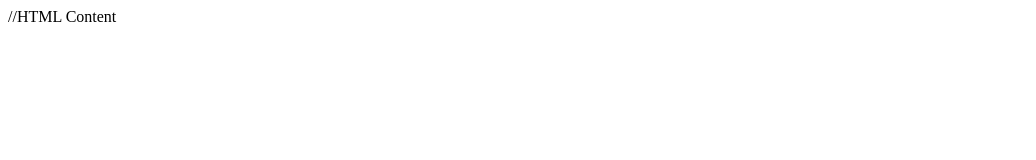
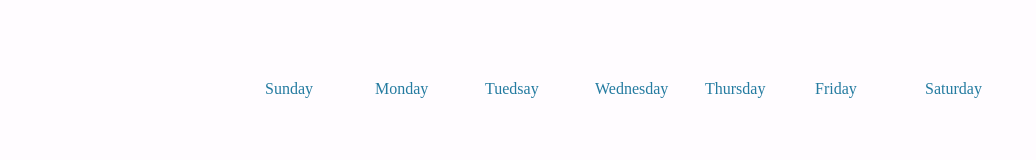
Before and after one commit to SharvariMore/Calendar-app, a plain HTML site: page index.html in a window 1280 px wide. Shown: the whole page, without its empty margins (0-1036 px from the left). Drawn offline with Linux system fonts and the light colour scheme.

Commit message:
Added weekdays

```diff
--- a/index.html
+++ b/index.html
@@ -1 +1,29 @@
-//HTML Content
+<!DOCTYPE html>
+<html>
+    <head>
+        <title>Calendar App</title>
+        <meta charset="UTF-8">
+        <meta name="viewport" content="width=device-width, initial-scale=1.0">
+        <link rel="stylesheet" href="style.css">
+    </head>
+    <body>
+        <div id="container">
+            <div id="header"></div>
+            <div id="weekdays">
+                <div>Sunday</div>
+                <div>Monday</div>
+                <div>Tuedsay</div>
+                <div>Wednesday</div>
+                <div>Thursday</div>
+                <div>Friday</div>
+                <div>Saturday</div>
+            </div>
+
+                <div id="calendar"></div>
+
+        </div>
+
+
+        <script src="script.js"></script>
+    </body>
+</html>
```
